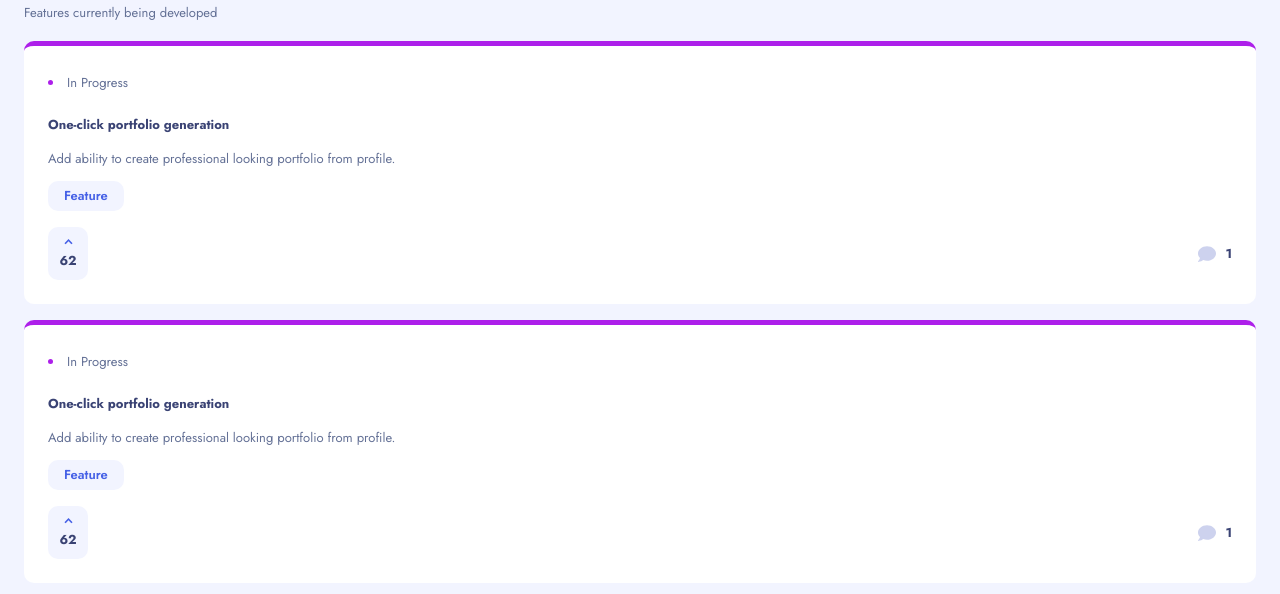
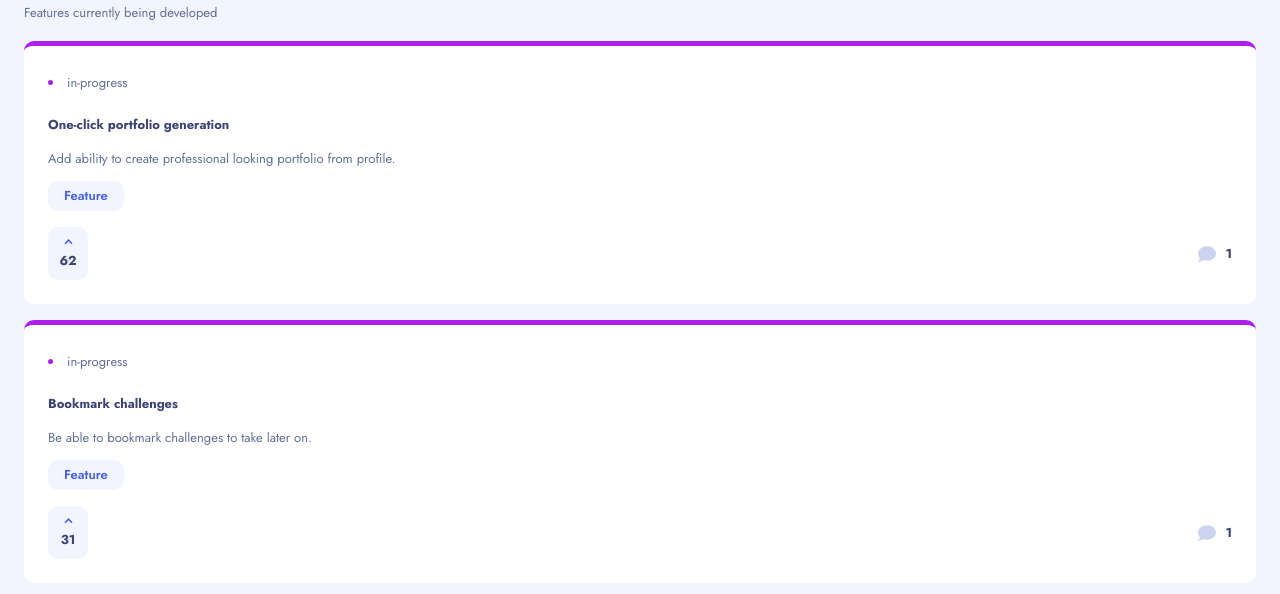
Before and after one commit to seanred360/product-feedback-app, a React (Create React App) app: page /road-map in a window 1280 px wide. Shown: the part 206-800 px from the top of the page. Built offline with nearby package versions, Linux system fonts and the light colour scheme.

Commit message:
RoadMap filters and displays correct categories

```diff
--- a/scss/_RoadMap.scss
+++ b/scss/_RoadMap.scss
@@ -70,6 +70,7 @@
         font-size: 18px;
         line-height: 26px;
         color: $blueGrey2;
+        text-transform: capitalize;
       }
 
       .__header-description {
@@ -86,7 +87,7 @@
       border-top: 5px solid $purple;
       text-align: left;
 
-      .__content-category {
+      .__content-status {
         font-size: 13px;
         color: $darkGrey;
         margin-bottom: 16px;
--- a/src/App.js
+++ b/src/App.js
@@ -22,6 +22,7 @@ const App = () => {
   }, [response]);
 
   if (loading) return <Spinner />;
+  if (error) return <h1>ERROR</h1>;
   return (
     <div className="App">
       <BrowserRouter>
--- a/src/components/RoadMapContentBox.jsx
+++ b/src/components/RoadMapContentBox.jsx
@@ -2,20 +2,21 @@ import React from "react";
 import CategoryButton from "./common/CategoryButton";
 import UpVote from "./common/UpVote";
 import CommentsCounter from "./common/CommentsCounter";
+import _ from 'lodash';
 
-const RoadMapContentBox = () => {
+const RoadMapContentBox = ({content}) => {
   return (
     <div className="__roadmap-content-box">
-      <li className="__content-category">In Progress</li>
+      <li className="__content-status">{content["status"]}</li>
 
-      <span className="__content-name">One-click portfolio generation</span>
+      <span className="__content-name">{content["title"]}</span>
       <p className="__content-description">
-        Add ability to create professional looking portfolio from profile.
+        {content["description"]}
       </p>
       <CategoryButton itemName={"Feature"} />
       <div className="__bottom">
-        <UpVote upvotes={62} />
-        <CommentsCounter commentsCount={1} />
+        <UpVote upvotes={content["upvotes"]} />
+        <CommentsCounter commentsCount={_.size(content["comments"])} />
       </div>
     </div>
   );
--- a/src/components/pages/HomePage.jsx
+++ b/src/components/pages/HomePage.jsx
@@ -2,7 +2,6 @@ import React, { useContext } from "react";
 import _ from "lodash";
 import SuggestionsEmpty from "../ProductRequestEmpty";
 import SuggestionBox from "../ProductRequest";
-import { FaProductHunt } from "react-icons/fa";
 import {
   DataContext,
   ProductRequestContext,
--- a/src/components/pages/RoadMap.jsx
+++ b/src/components/pages/RoadMap.jsx
@@ -1,10 +1,35 @@
-import React, { useState } from "react";
+import React, { useState, useContext } from "react";
 import Backbutton from "../common/BackButton";
 import AddFeedbackButton from "../AddFeedbackButton";
 import RoadMapContentBox from "../RoadMapContentBox";
+import { DataContext } from "../../custom-hooks/Contexts";
+import _ from "lodash";
 
 const RoadMap = () => {
-  const [activeButton, setActiveButton] = useState(1);
+  const data = useContext(DataContext);
+  const productRequests = data["productRequests"];
+
+  const productsPlanned = _.filter(
+    productRequests,
+    (product) => product.status === "planned"
+  );
+  const productsInProgress = _.filter(
+    productRequests,
+    (product) => product.status === "in-progress"
+  );
+  const productsLive = _.filter(
+    productRequests,
+    (product) => product.status === "live"
+  );
+
+  const [activeStatus, setActiveStatus] = useState("in-progress");
+  const [activeStatusArray, setActiveStatusArray] =
+    useState(productsInProgress);
+
+  const onClick = (activeStatus, activeStatusArray) => {
+    setActiveStatus(activeStatus);
+    setActiveStatusArray(activeStatusArray);
+  };
 
   return (
     <div className="roadmap">
@@ -19,35 +44,37 @@ const RoadMap = () => {
       </div>
       <div className="__nav-bottom">
         <button
-          className={activeButton === 0 ? "--active" : ""}
-          onClick={() => setActiveButton(0)}
+          className={activeStatus === "planned" ? "--active" : ""}
+          onClick={() => onClick("planned", productsPlanned)}
         >
-          Planned ({2})
+          Planned ({productsPlanned.length})
         </button>
         <button
-          className={activeButton === 1 ? "--active" : ""}
-          onClick={() => setActiveButton(1)}
+          className={activeStatus === "in-progress" ? "--active" : ""}
+          onClick={() => onClick("in-progress", productsInProgress)}
         >
-          In-Progress ({3})
+          In-Progress ({productsInProgress.length})
         </button>
         <button
-          className={activeButton === 2 ? "--active" : ""}
-          onClick={() => setActiveButton(2)}
+          className={activeStatus === "live" ? "--active" : ""}
+          onClick={() => onClick("live", productsLive)}
         >
-          Live ({1})
+          Live ({productsLive.length})
         </button>
       </div>
 
       <div className="__container">
         <div className="__header">
-          <h2 className="__header-name">In-Progress ({3})</h2>
+          <h2 className="__header-name">
+            {activeStatus} ({activeStatusArray.length})
+          </h2>
           <span className="__header-description">
             Features currently being developed
           </span>
         </div>
-        <RoadMapContentBox />
-        <RoadMapContentBox />
-        <RoadMapContentBox />
+        {activeStatusArray.map((product) => (
+          <RoadMapContentBox key={product["title"]} content={product} />
+        ))}
       </div>
     </div>
   );
```
Also changed, not shown: src/dist/css/style.css, 1 other file (tests, documents, lock files or other folders).
